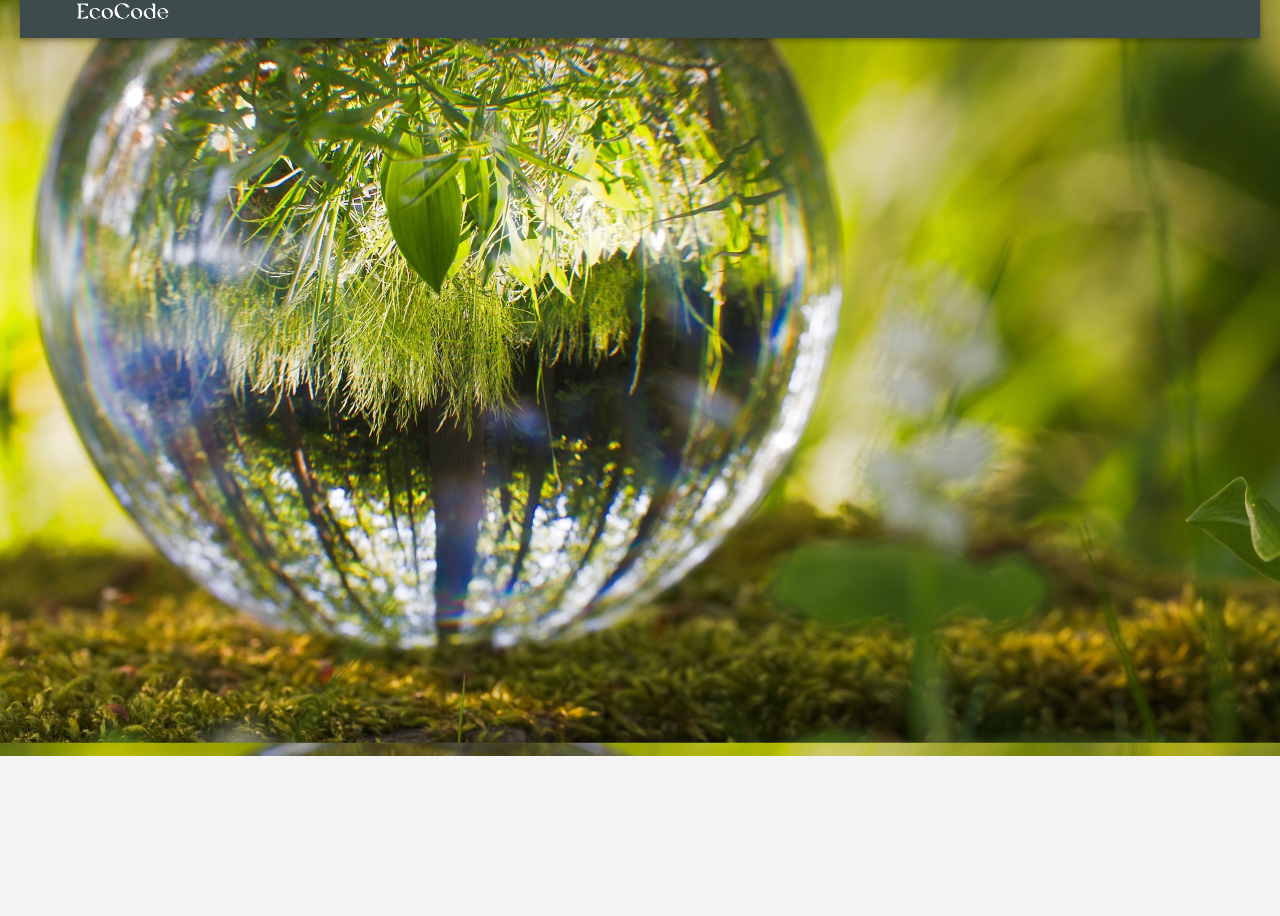
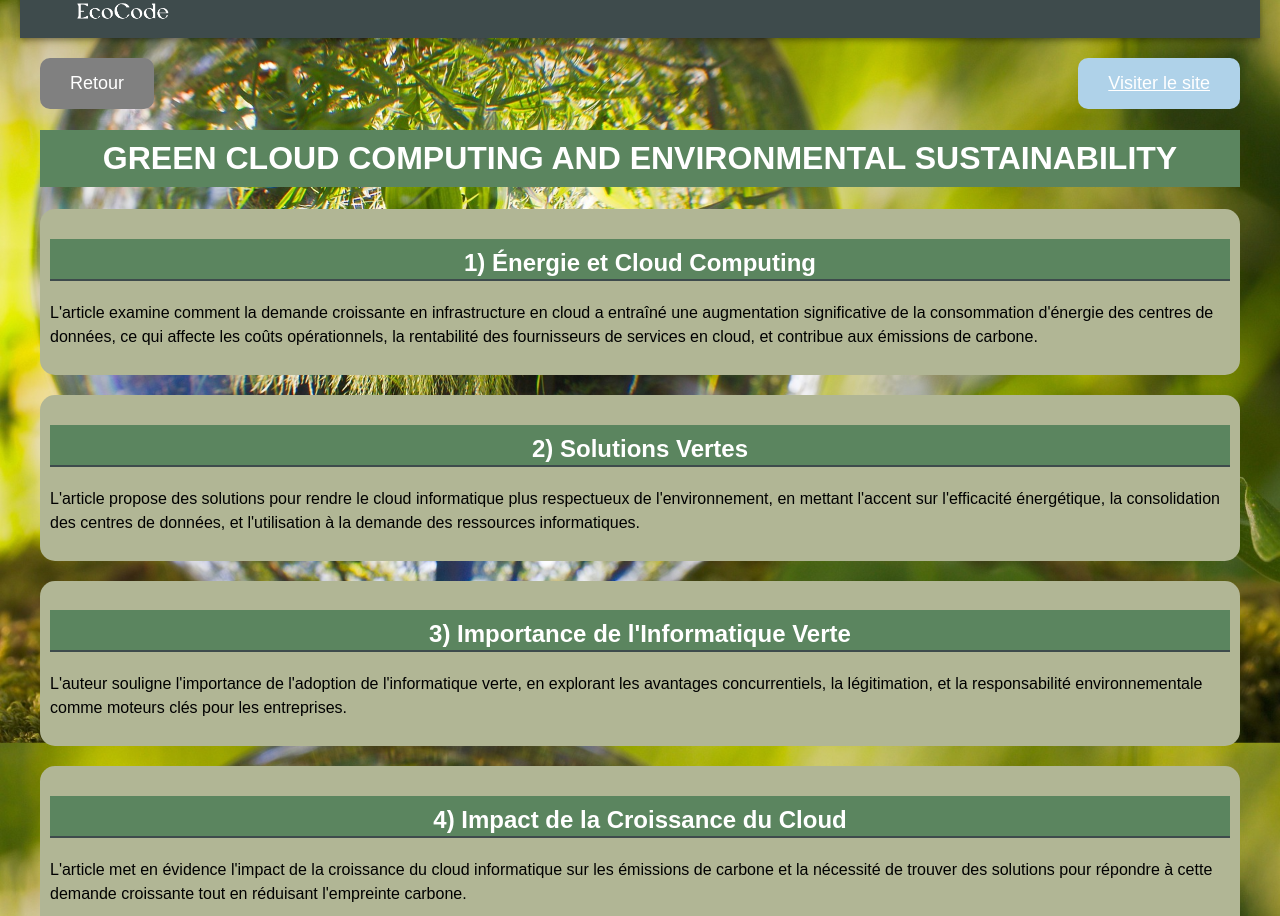
Before and after one commit to EdwardDominique/Green-IT, a React (Create React App) app in the folder Front end/front-end/: page /reference8 in a window 1280 px wide. Shown: the part 84-1000 px from the top of the page. Before the commit the page ends 840 px from the top, so only its background shows below. Built offline with nearby package versions, Linux system fonts and the light colour scheme.

Commit message:
ajout reference 8

```diff
--- a/Front end/front-end/src/App.js
+++ b/Front end/front-end/src/App.js
@@ -11,6 +11,7 @@ import Reference4 from './pages/references/Reference4';
 import Reference5 from './pages/references/Reference5';
 import Reference6 from './pages/references/Reference6';
 import Reference7 from './pages/references/Reference7';
+import Reference8 from './pages/references/Reference8';
 
 function App() {
   return (
@@ -28,6 +29,7 @@ function App() {
           <Route path="reference5" element={<Reference5 />} />
           <Route path="reference6" element={<Reference6 />} />
           <Route path="reference7" element={<Reference7 />} />
+          <Route path="reference8" element={<Reference8 />} />
         </Routes>
       </div>
     </Router>
--- a/Front end/front-end/src/pages/ReferencesPage.js
+++ b/Front end/front-end/src/pages/ReferencesPage.js
@@ -7,6 +7,7 @@ import ref4Image from '../pictures/ref4.jpg';
 import ref5Image from '../pictures/ref5.png';
 import ref6Image from '../pictures/ref6.png';
 import ref7Image from '../pictures/ref7.png';
+import ref8Image from '../pictures/ref8.png';
 
 function Reference() {
     const references = [
@@ -52,6 +53,12 @@ function Reference() {
             description: "Dans cet article informatif, nous explorons le domaine du Green IT et son impact sur l'efficacité énergétique des langages de programmation. À travers une étude détaillée portant sur 27 langages populaires, nous découvrons ceux qui se distinguent en matière de durabilité. De la méthodologie aux résultats, nous mettons en lumière l'impact environnemental des choix de langage. En fin de compte, nous tirons des conclusions importantes qui éclairent le rôle du Green IT dans l'industrie de la programmation pour un avenir plus respectueux de l'environnement.",
             auteur: 'Bassidiki HAIDARA'
         },
+        {
+            titre: 'GREEN CLOUD COMPUTING AND ENVIRONMENTAL SUSTAINABILITY',
+            imgSrc: ref8Image,
+            description: "Le cloud informatique est devenue une infrastructure essentielle pour les entreprises, mais sa croissance rapide soulève des préoccupations environnementales. L'article se concentre sur la consommation d'énergie des centres de données, devenue un problème critique en raison des coûts opérationnels élevés et des émissions de carbone importantes. Pour résoudre ces problèmes, l'article explore des solutions pour rendre le cloud informatique plus respectueuse de l'environnement. Il examine les aspects technologiques qui contribuent à la consommation d'énergie et propose des orientations pour la recherche future dans le domaine de le cloud informatique vert.",
+            auteur: 'Flavien GAUTIER'
+        },
 
     ];
 
--- /dev/null
+++ b/Front end/front-end/src/pages/references/Reference8.js
@@ -0,0 +1,43 @@
+import React from 'react';
+import { useNavigate } from 'react-router-dom';
+import './Reference.css';
+
+function Reference8() {
+    const navigate = useNavigate();
+
+    const handleBack = () => {
+        navigate(-1); // navigate back by 1 in the history stack
+    };
+
+    return (
+        <div className="article-page">
+            <div className="header-buttons">
+                <button className="back-button" onClick={handleBack}>Retour</button>
+                <a href="https://www.researchgate.net/publication/327281286_GREEN_CLOUD_COMPUTING_AND_ENVIRONMENTAL_SUSTAINABILITY" target="_blank" rel="noopener noreferrer" className="site-link-button">Visiter le site</a>
+            </div>
+            <h1>GREEN CLOUD COMPUTING AND ENVIRONMENTAL SUSTAINABILITY</h1>
+            <section id="article-section">
+                <h1>1) Énergie et Cloud Computing</h1>
+                <p>L'article examine comment la demande croissante en infrastructure en cloud a entraîné une augmentation significative de la consommation d'énergie des centres de données, ce qui affecte les coûts opérationnels, la rentabilité des fournisseurs de services en cloud, et contribue aux émissions de carbone.</p>
+            </section>
+            <section id="article-section">
+                <h1>2) Solutions Vertes</h1>
+                <p>L'article propose des solutions pour rendre le cloud informatique plus respectueux de l'environnement, en mettant l'accent sur l'efficacité énergétique, la consolidation des centres de données, et l'utilisation à la demande des ressources informatiques.</p>
+            </section>
+            <section id="article-section">
+                <h1>3) Importance de l'Informatique Verte</h1>
+                <p>L'auteur souligne l'importance de l'adoption de l'informatique verte, en explorant les avantages concurrentiels, la légitimation, et la responsabilité environnementale comme moteurs clés pour les entreprises.</p>
+            </section>
+            <section id="article-section">
+                <h1>4) Impact de la Croissance du Cloud</h1>
+                <p>L'article met en évidence l'impact de la croissance du cloud informatique sur les émissions de carbone et la nécessité de trouver des solutions pour répondre à cette demande croissante tout en réduisant l'empreinte carbone.</p>
+            </section>
+            <section id="article-section">
+                <h1>5) Conclusion</h1>
+                <p>Cet article met en évidence les défis environnementaux associés à la croissance du cloud informatique et souligne l'importance de l'informatique verte pour atténuer ces problèmes. Il offre des solutions et des recommandations pour rendre le cloud informatique plus respectueux de l'environnement tout en répondant à la demande croissante de services informatiques. La recherche future dans le domaine du cloud informatique vert est essentielle pour promouvoir la durabilité environnementale dans ce secteur en pleine expansion.</p>
+            </section>
+        </div>
+    );
+}
+
+export default Reference8;
```
Also changed, not shown: Front end/front-end/src/pictures/ref8.png (added).
